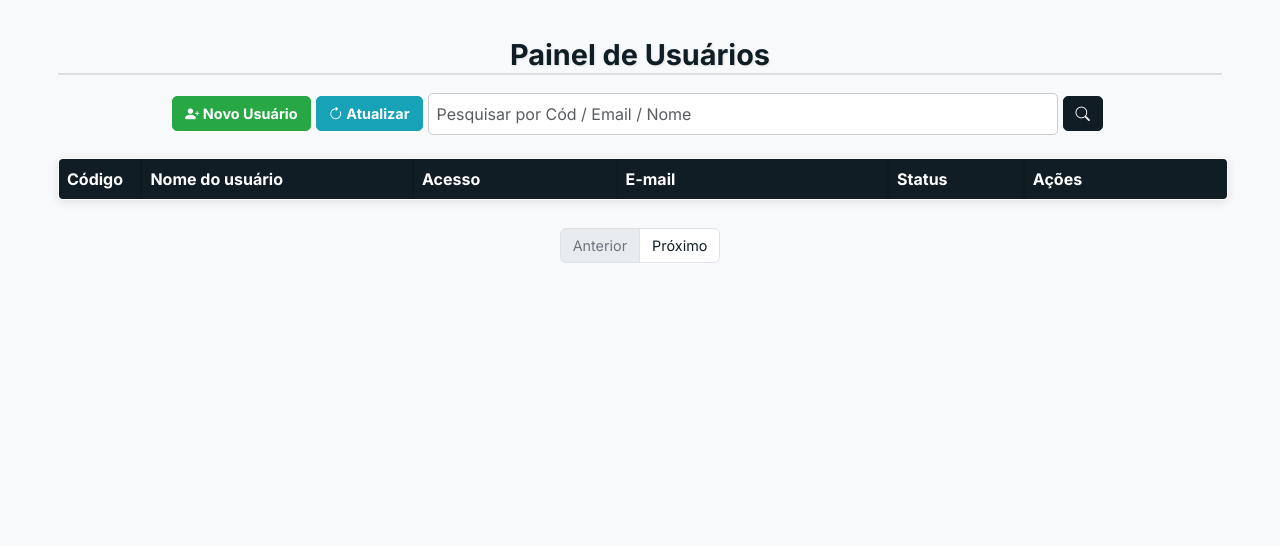
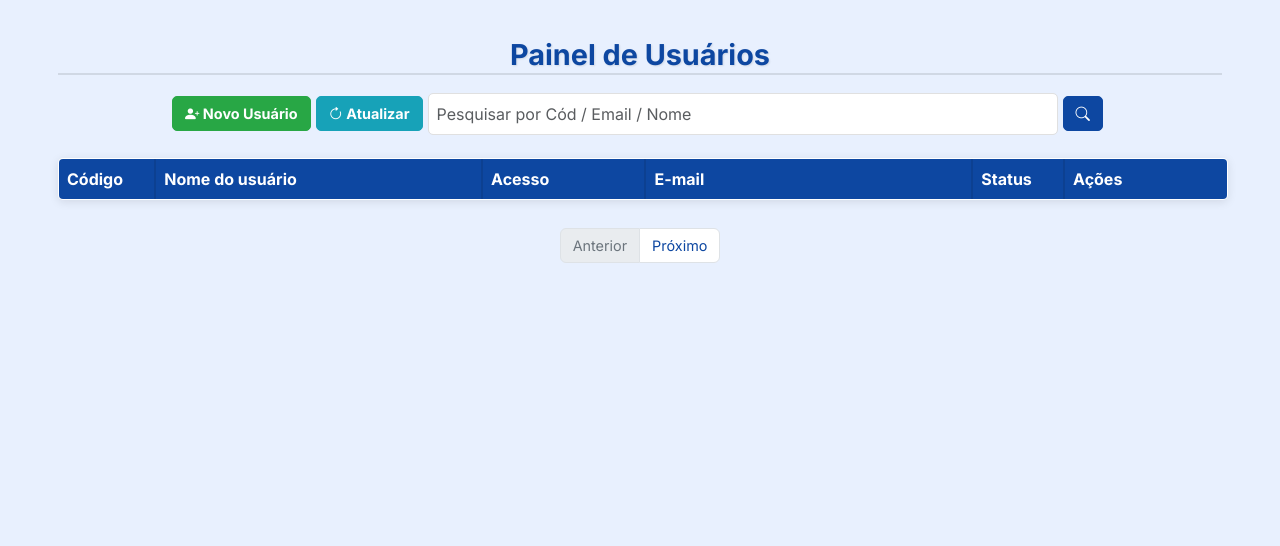
Before and after one commit to olucascdev/MyDocs, a PHP site: page /pages/TelaUsers.php in a window 1280 px wide. Shown: the top 546 px of the page. Run offline with PHP 8.4, Linux system fonts and the light colour scheme; data that the repository does not hold is empty.

Commit message:
:art: Modificado Css

```diff
--- a/assets/css/gerenciador.css
+++ b/assets/css/gerenciador.css
@@ -16,6 +16,7 @@
     color: var(--text-dark);
     font-family: 'Segoe UI', Tahoma, Geneva, Verdana, sans-serif;
   }
+
 
   .btn {
     border-radius: 8px;
--- a/assets/css/padrao.css
+++ b/assets/css/padrao.css
@@ -1,5 +1,18 @@
 /* Reset default styles */
 @import url('https://fonts.googleapis.com/css2?family=Inter:ital,opsz,wght@0,14..32,100..900;1,14..32,100..900&display=swap');
+
+:root {
+    --primary-color: #1a73e8;
+    --primary-dark: #0d47a1;
+    --primary-light: #e8f0fe;
+    --text-color: #ffffff;
+    --text-dark: #202124;
+    --sidebar-bg: #0d47a1;
+    --input-bg: rgba(255, 255, 255, 0.9);
+    --card-bg: #1a73e8;
+    --shadow-color: rgba(0, 0, 0, 0.1);
+    --border-color: #e0e0e0;
+}
 
 * {
     margin: 0;
@@ -13,8 +26,8 @@
 
 body {
     font-family: "Inter", sans-serif;
-    background-color: #f8f9fa; /* Light background for contrast */
-    color: #212529; /* Default text color */
+    background-color: var(--primary-light); /* Cor de fundo leve */
+    color: var(--text-dark); /* Cor de texto padrão */
 }
 
 /* Container styling */
@@ -23,6 +36,7 @@ body {
     height: 547px; /* Define a altura para evitar rolagem */
     padding: 10px; /* Ajustado para aproveitar o espaço */
     overflow-y: auto; /* Permite rolagem vertical, se necessário */
+    overflow-x: hidden; /* Impede rolagem horizontal */
 }
 
 /* Button styles */
@@ -35,20 +49,20 @@ body {
 
 /* Primary button styling */
 .btn-primary {
-    background-color: rgb(16, 29, 37);
-    border-color: rgb(16, 29, 37);
-    color: white;
+    background-color: var(--primary-dark);
+    border-color: var(--primary-dark);
+    color: var(--text-color);
 }
 
 .btn-primary:hover {
-    background-color: #0d1a1f; /* Darker shade for hover effect */
+    background-color: darken(var(--primary-dark), 10%); /* Sombra mais escura no hover */
 }
 
 /* Success button styling */
 .btn-success {
     background-color: #28a745; /* Bootstrap's default success color */
     border-color: #28a745;
-    color: white;
+    color: var(--text-color);
 }
 
 .btn-success:hover {
@@ -59,7 +73,7 @@ body {
 .btn-warning {
     background-color: #ffc107; /* Bootstrap's default warning color */
     border-color: #ffc107;
-    color: white;
+    color: var(--text-color);
 }
 
 .btn-warning:hover {
@@ -70,7 +84,7 @@ body {
 .btn-info {
     background-color: #17a2b8;
     border-color: #17a2b8;
-    color: white;
+    color: var(--text-color);
 }
 
 .btn-info:hover {
@@ -81,7 +95,7 @@ body {
 .btn-danger {
     background-color: #dc3545; /* Bootstrap's default danger color */
     border-color: #dc3545;
-    color: white;
+    color: var(--text-color);
 }
 
 .btn-danger:hover {
@@ -99,7 +113,7 @@ body {
 .box-search input[type="search"] {
     border-radius: 5px;
     padding: 8px; /* Ajustado para melhor ajuste */
-    border: 1px solid #ccc;
+    border: 1px solid var(--border-color);
     margin-right: 5px;
     width: 200px; /* Largura fixa para evitar excessos */
 }
@@ -111,8 +125,8 @@ body {
     max-width: 93%; /* Altera para 100% para evitar rolagem */
     border-radius: 5px;
     overflow: hidden;
-    box-shadow: 0 2px 10px rgba(0, 0, 0, 0.1);
-    background-color: white;
+    box-shadow: 0 2px 10px var(--shadow-color);
+    background-color: var(--text-color);
     border-collapse: collapse;
 }
 
@@ -123,8 +137,8 @@ body {
 }
 
 .table th {
-    background-color: rgb(16, 29, 37);
-    color: white;
+    background-color: var(--primary-dark);
+    color: var(--text-color);
 }
 
 .table th:last-child, .table td:last-child {
@@ -132,13 +146,13 @@ body {
 }
 
 .table tr:hover {
-    background-color: #e9ecef;
+    background-color: var(--primary-light);
 }
 
 /* Modal header styling */
 .modal-header {
-    background-color: rgb(16, 29, 37);
-    color: white;
+    background-color: var(--primary-dark);
+    color: var(--text-color);
 }
 
 /* Pagination styles */
@@ -147,13 +161,13 @@ body {
 }
 
 .pagination .page-item .page-link {
-    color: rgb(16, 29, 37);
+    color: var(--primary-dark);
     font-size: 0.9rem; /* Ajustado para melhor visualização */
 }
 
 .pagination .page-item.active .page-link {
-    background-color: rgb(16, 29, 37);
-    color: white;
+    background-color: var(--primary-dark);
+    color: var(--text-color);
 }
 
 .pagination .page-item.disabled .page-link {
@@ -166,7 +180,7 @@ h2 {
     font-size: 1.8rem; /* Ajustado para caber melhor */
     border-bottom: 2px solid rgba(0, 0, 0, 0.1);
     font-weight: bold;
-    color: rgb(16, 29, 37);
+    color: var(--primary-dark);
     margin-bottom: 10px; /* Ajuste para espaçamento */
     text-align: center;
     text-shadow: 1px 1px 2px rgba(0, 0, 0, 0.1);
--- a/gerenciador.php
+++ b/gerenciador.php
@@ -71,7 +71,7 @@ $pastas = $pastas->fetchAll();
                         <td><?php echo date("d/m/Y", strtotime($pasta['criado_em'])); ?></td>
                         <td class="text-center d-flex justify-content-center">
                             <a href="pasta.php?id=<?= $pasta['id'] ?>" class="btn btn-success btn-sm me-2">Acessar</a>
-                            <a href="pages/visualizar_qrcode.php?id=<?= $pasta['id'] ?>" class="btn btn-info btn-sm">Ver QR Code</a>
+                            <a href="pages/visualizar_qrcode.php?id=<?= $pasta['id'] ?>" class="btn btn-info btn-sm me-2">Ver QR Code</a>
                             <a href="actions/editar_pasta.php?id=<?= $pasta['id'] ?>" class="btn btn-warning btn-sm me-2">Editar</a>
                             <a href="actions/deletar_pasta.php?id=<?= $pasta['id'] ?>" class="btn btn-danger btn-sm me-2" onclick="return confirm('Excluir pasta?')">Excluir</a>
                         </td>
--- a/pages/TelaUsers.php
+++ b/pages/TelaUsers.php
@@ -75,15 +75,15 @@
 
 
                 <!-- Tabela para exibir Users cadastrados -->
-                <table class="table table-light table-bordered table-striped table-hover m-5" border="1" cellspacing = 0 cellpadding = 10>
+                <table class="table table-bordered table-striped table-hover m-5" border="1" cellspacing = 0 cellpadding = 10>
                     <thead>
                         <tr>
                             <th style="width: 5%">Código</th>
                             <th style="width: 20%">Nome do usuário</th>
-                            <th style="width: 15%">Acesso</th>
+                            <th style="width: 10%">Acesso</th>
                             <th style="width: 20%">E-mail</th>
-                            <th style="width: 10%">Status</th>
-                            <th style="width: 15%">Ações</th>
+                            <th style="width: 5%">Status</th>
+                            <th style="width: 10%">Ações</th>
                         </tr>
                     </thead>
                     <tbody>
```
Also changed, not shown: assets/css/conversor.css (deleted, +0 -62 lines), assets/css/pasta.css (+35 -2 lines), uploads/qrcode_pasta_41.png (added), 1 other file.
